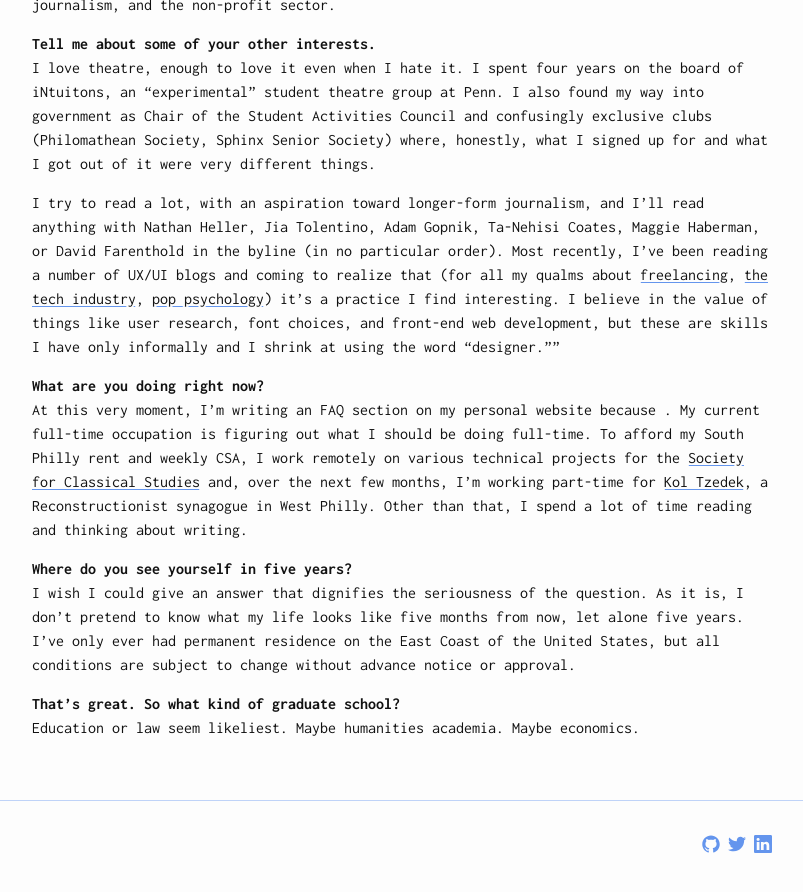
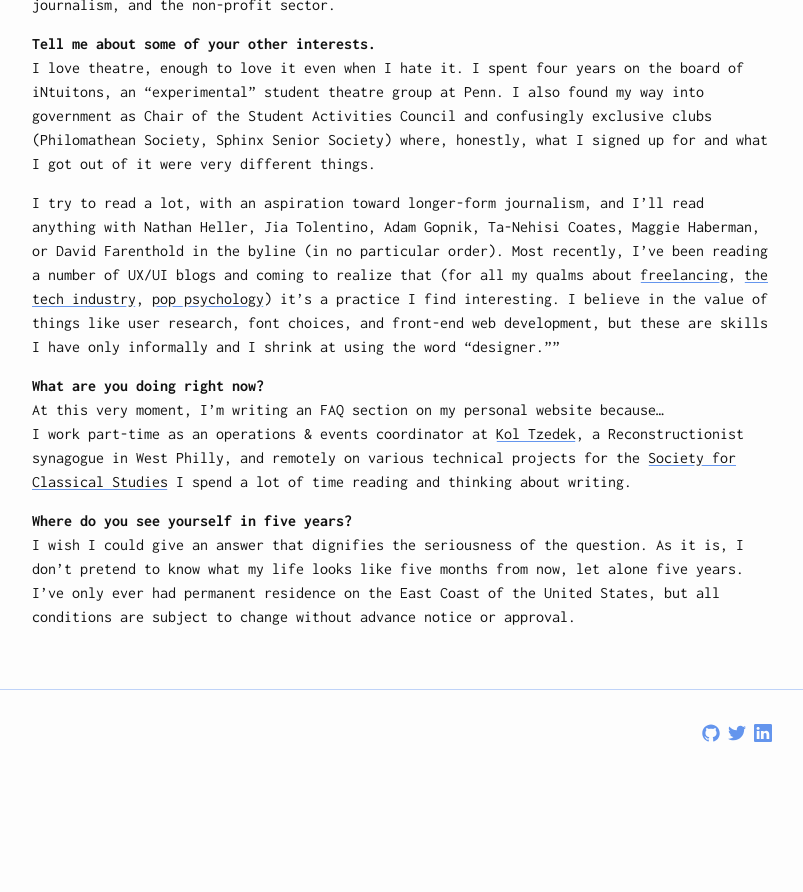
Before and after one commit to reubenmc/jtcohen6.github.io, a Jekyll site: the page built from about/faq.md, in a window 1280 px wide and 900 px high, scrolled down 753 px. Shown: the top 892 px of the window, without its empty margins (238-1041 px from the left). Built offline with Jekyll 4.4.1, drawn with Linux system fonts in a browser that asks for light colours; after the commit the page ends 1542 px from its top, so only the background shows below that.

Commit message:
updated faq

```diff
--- a/about/faq.md
+++ b/about/faq.md
@@ -24,10 +24,8 @@ I love theatre, enough to love it even when I hate it. I spent four years on the
 I try to read a lot, with an aspiration toward longer-form journalism, and I'll read anything with Nathan Heller, Jia Tolentino, Adam Gopnik, Ta-Nehisi Coates, Maggie Haberman, or David Farenthold in the byline (in no particular order). Most recently, I've been reading a number of UX/UI blogs and coming to realize that (for all my qualms about [freelancing](http://www.newyorker.com/magazine/2017/05/15/is-the-gig-economy-working), [the tech industry](https://www.theatlantic.com/magazine/archive/2017/04/why-is-silicon-valley-so-awful-to-women/517788/), [pop psychology](https://uxdesign.cc/ux-psychology-go-hand-in-hand-how-gestalt-theory-appears-in-ux-design-18b727343da8)) it's a practice I find interesting. I believe in the value of things like user research, font choices, and front-end web development, but these are skills I have only informally and I shrink at using the word "designer.""
 
 **What are you doing right now?**
-At this very moment, I'm writing an FAQ section on my personal website because . My current full-time occupation is figuring out what I should be doing full-time. To afford my South Philly rent and weekly CSA, I work remotely on various technical projects for the [Society for Classical Studies](https://classicalstudies.org/) and, over the next few months, I'm working part-time for [Kol Tzedek](http://www.kol-tzedek.org/), a Reconstructionist synagogue in West Philly. Other than that, I spend a lot of time reading and thinking about writing.
+At this very moment, I'm writing an FAQ section on my personal website because...
+I work part-time as an operations & events coordinator at [Kol Tzedek](http://www.kol-tzedek.org/), a Reconstructionist synagogue in West Philly, and remotely on various technical projects for the [Society for Classical Studies](https://classicalstudies.org/) I spend a lot of time reading and thinking about writing.
 
 **Where do you see yourself in five years?**
 I wish I could give an answer that dignifies the seriousness of the question. As it is, I don't pretend to know what my life looks like five months from now, let alone five years. I've only ever had permanent residence on the East Coast of the United States, but all conditions are subject to change without advance notice or approval.
-
-**That's great. So what kind of graduate school?**
-Education or law seem likeliest. Maybe humanities academia. Maybe economics.
```
